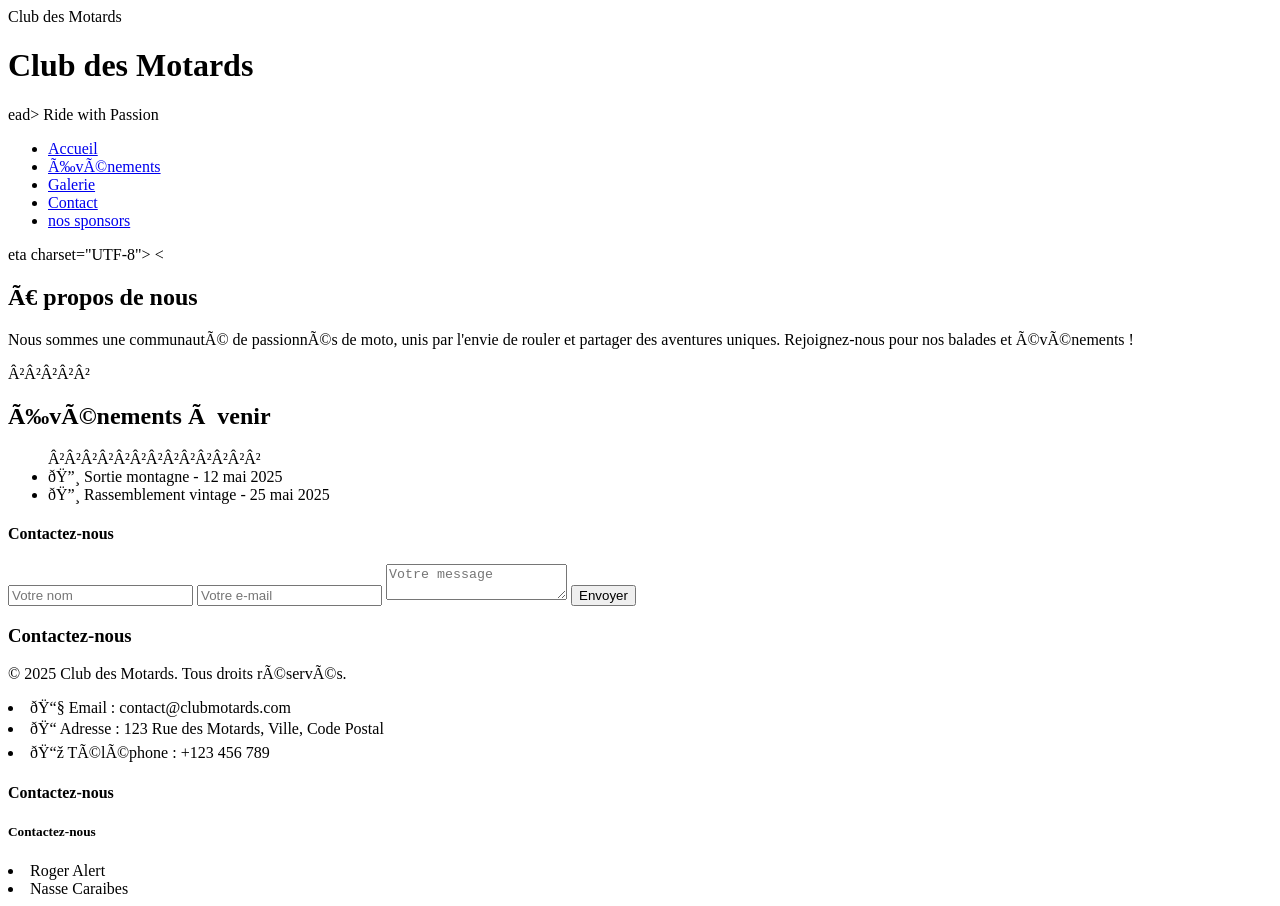
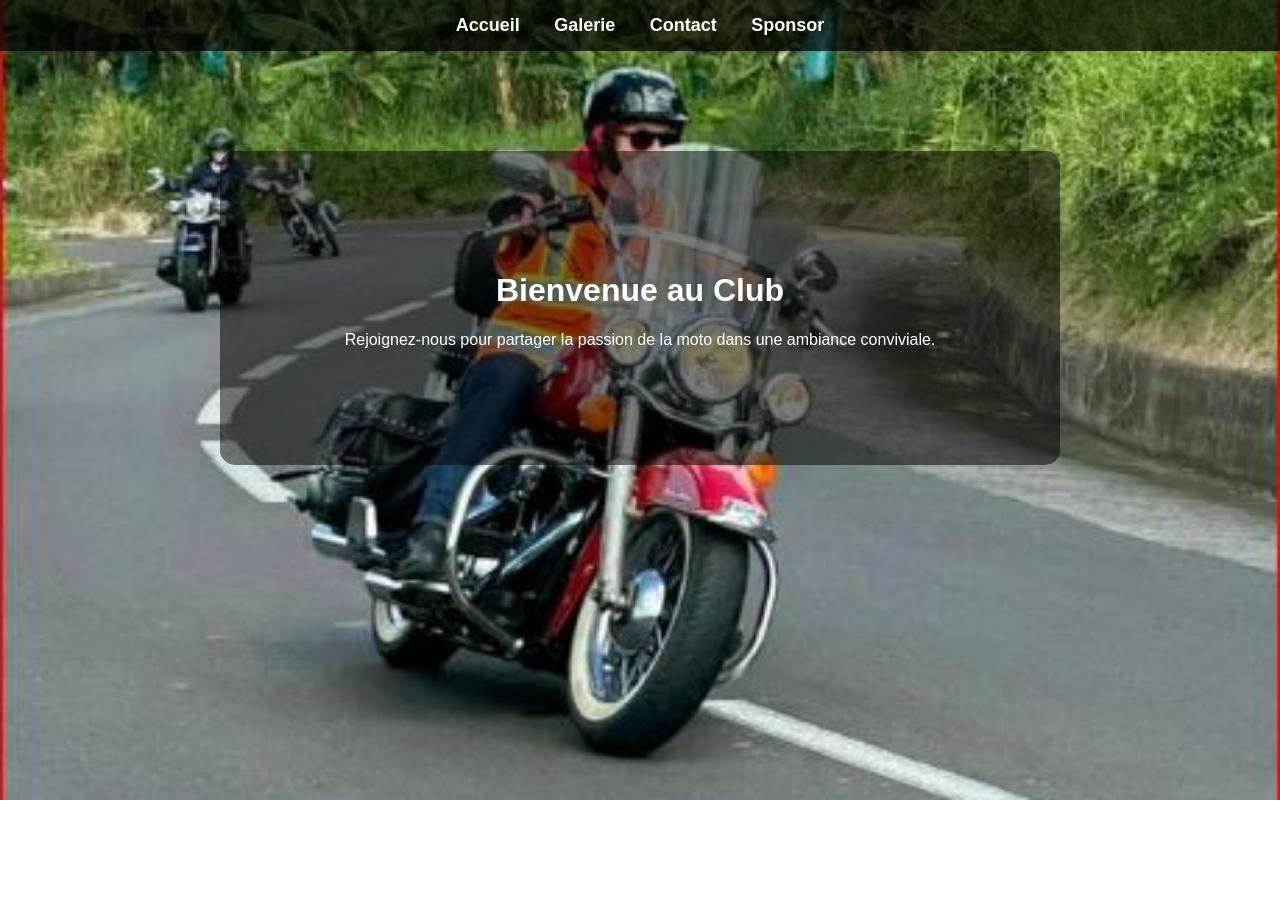
Before and after one commit to Gilles-Lefevre/sitemotard972, a plain HTML site: page index.html in a window 1280 px wide. After the commit the page ends 800 px from the top, so only its background shows below. Drawn offline with Linux system fonts and the light colour scheme.

Commit message:
Add files via upload

```diff
--- a/index.html
+++ b/index.html
@@ -1,81 +1,59 @@
 <!DOCTYPE html>
 <html lang="fr">
-<htitle>Club des Motards</title>
-  <link rel="stylesheet" href="style.css">
+<head>
+  <meta charset="UTF-8">
+  <title>Accueil</title>
+  <style>
+    body {
+      margin: 0;
+      font-family: Arial, sans-serif;
+      background-image: url('fond.jpg.JPG');
+      background-size: cover;
+      background-position: center;
+      background-repeat: no-repeat;
+      color: white;
+      min-height: 100vh;
+    }
+
+    nav {
+      background-color: rgba(0, 0, 0, 0.7);
+      padding: 15px;
+      text-align: center;
+      position: sticky;
+      top: 0;
+    }
+
+    nav a {
+      margin: 0 15px;
+      color: white;
+      text-decoration: none;
+      font-weight: bold;
+      font-size: 18px;
+    }
+
+    .contenu {
+      text-align: center;
+      padding: 100px 20px;
+      background-color: rgba(0, 0, 0, 0.5);
+      margin: 100px auto;
+      max-width: 800px;
+      border-radius: 15px;
+    }
+  </style>
 </head>
 <body>
-  <header>
-    <div class="banner">
-      <h1>Club des Motards</h1>
-    </nav>
-  </header>
-ead>
-  <m   <p>Ride with Passion</p>
-    </div>
-    <nav>
-      <ul>
-        <li><a href="#">Accueil</a></li>
-        <li><a href="#">Événements</a></li>
-        <li><a href="#">Galerie</a></li>
-        <li><a href="#contact">Contact</a></li>
-        <li><a href="#nos sponsors">nos sponsors</a></li>
 
-      </ul>
-   eta charset="UTF-8">
-  <meta name="viewport" content="width=device-width, initial-scale=1">
-  <
-  <main>
-    <section class="about">
-      <h2>À propos de nous</h2>
-      <p>Nous sommes une communauté de passionnés de moto, unis par l'envie de rouler et partager des aventures uniques. Rejoignez-nous pour nos balades et événements !</p>
-    </section>
-²²²²²
-   <section class="events">
-      <h2>Événements à venir</h2>
-      <ul>²²²²²²²²²²²²²
-        <li>🔸 Sortie montagne - 12 mai 2025</li>
-        <li>🔸 Rassemblement vintage - 25 mai 2025</li>
-      </ul>
-      <section class="page">
-        <h1>Contactez-nous</h1>
-        <form class="contact-form">
-            <input type="text" placeholder="Votre nom" required>
-            <input type="email" placeholder="Votre e-mail" required>
-            <textarea placeholder="Votre message" required></textarea>
-            <button type="submit">Envoyer</button>
-        </form>
-    </section>
+  <nav>
+    <a href="accueil.html">Accueil</a>
+    <a href="galerie.html">Galerie</a>
+    <a href="contact.html">Contact</a>
+    <a href="sponsor.html">Sponsor</a>
+  </nav>
 
-  </main>
-  <section id="contact" class="page">
-    <h1>Contactez-nous</h1>
-
-
-  <footer>
-    <p>&copy; 2025 Club des Motards. Tous droits réservés.</p>
-  </footer>
-  <section id="contact">
-      <li>📧 Email : contact@clubmotards.com</li>
-      <li>📍 Adresse : 123 Rue des Motards, Ville, Code Postal</li>
-      <li>📞 Téléphone : +123 456 789</li>
-    </ul>
-    </section>
-  </main>
-  <section id="contact" class="page">
-    <h1>Contactez-nous</h1>
-
-  </main>
-  <section id="nos sponsors" class="page">
-    <h1>Contactez-nous</h1>
-
-  <footer>
-
-  <section id="nos sponsors">
-      <li>Roger Alert</li>
-      <li>Nasse Caraibes</li>
-    </ul>
-    </section>
-
+  <div class="contenu">
+    <h1>Bienvenue au Club</h1>
+    <p>Rejoignez-nous pour partager la passion de la moto dans une ambiance conviviale.</p>
+  </div>
 
 </body>
 </html>
--- /dev/null
+++ b/style.css
@@ -0,0 +1,59 @@
+body {
+  font-family: Arial, sans-serif;
+  background-image: url('fond.jpg');
+  background-size: cover;
+  background-position: center;
+  color: white;
+  margin: 0;
+  padding: 0;
+}
+
+nav ul {
+  list-style: none;
+  display: flex;
+  background-color: rgba(0, 0, 0, 0.8);
+  padding: 10px;
+  margin: 0;
+}
+
+nav ul li {
+  margin-right: 20px;
+}
+
+nav ul li a {
+  color: white;
+  text-decoration: none;
+  font-weight: bold;
+}
+ul {
+  background-color: rgba(0, 0, 0, 0.6);
+  padding: 20px;
+  max-width: 500px;
+  border-radius: 10px;
+  list-style-type: none;
+}
+
+ul li {
+  margin-bottom: 10px;
+  font-size: 16px;
+}
+
+ul li strong {
+  color: #ffd700;
+}
+
+a {
+  color: #00ccff;
+  text-decoration: none;
+}
+
+a:hover {
+  text-decoration: underline;
+}
+body {
+  background-image: url('fond.jpg');
+  background-size: cover;
+  background-position: center;
+  color: white;
+  font-family: Arial, sans-serif;
+}
```
Also changed, not shown: accueil.html (added, +59 -0 lines), contact.html (added, +28 -0 lines), galerie.html (added, +28 -0 lines), sponsor.html (added, +107 -0 lines), fond.jpg.JPG (added).
